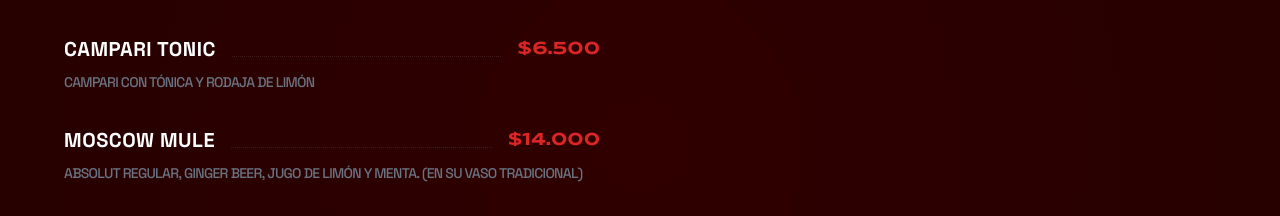
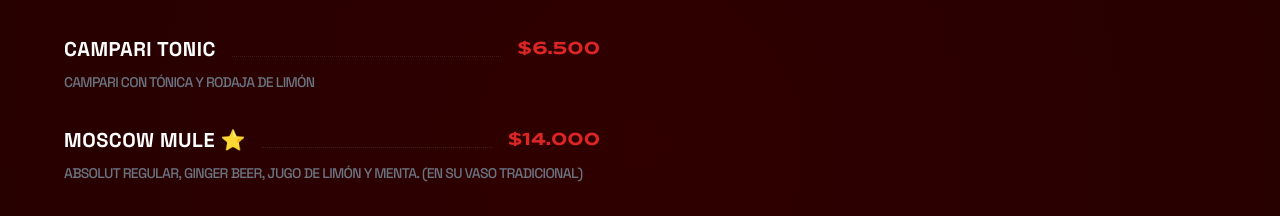
Before and after one commit to jubertorello/eter-bar, a React (Vite) app: page / in a window 1280 px wide. Shown: the part 2828-3044 px from the top of the page. Built offline with nearby package versions, Linux system fonts and the light colour scheme.

Commit message:
feat: add star emoji to Moscow Mule menu item name

```diff
--- a/MENU_ITEMS.ts
+++ b/MENU_ITEMS.ts
@@ -16,7 +16,7 @@
     { id: 'cv14', name: 'Cuba Libre', description: 'Ron dorado, coca-cola y jugo de limón', price: '$6.500', category: 'CÓCTELES' },
     { id: 'cv15', name: 'Azulito', description: 'Smirnoff, jugo de limón, powerade, sprite', price: '$7.000', category: 'CÓCTELES' },
     { id: 'cv17', name: 'Campari Tonic', description: 'Campari con tónica y rodaja de limón', price: '$6.500', category: 'CÓCTELES' },
-    { id: 'cv18', name: 'Moscow Mule', description: 'Absolut regular, ginger beer, jugo de limón y menta. (en su vaso tradicional)', price: '$14.000', category: 'CÓCTELES' },
+    { id: 'cv18', name: 'Moscow Mule ⭐️', description: 'Absolut regular, ginger beer, jugo de limón y menta. (en su vaso tradicional)', price: '$14.000', category: 'CÓCTELES' },
 
     // MEDIDAS
     { id: 'cv3', name: 'Fernet + Coca', description: 'Medida Fernet + Botella coca', price: '$6.500', category: 'MEDIDAS' },
```
